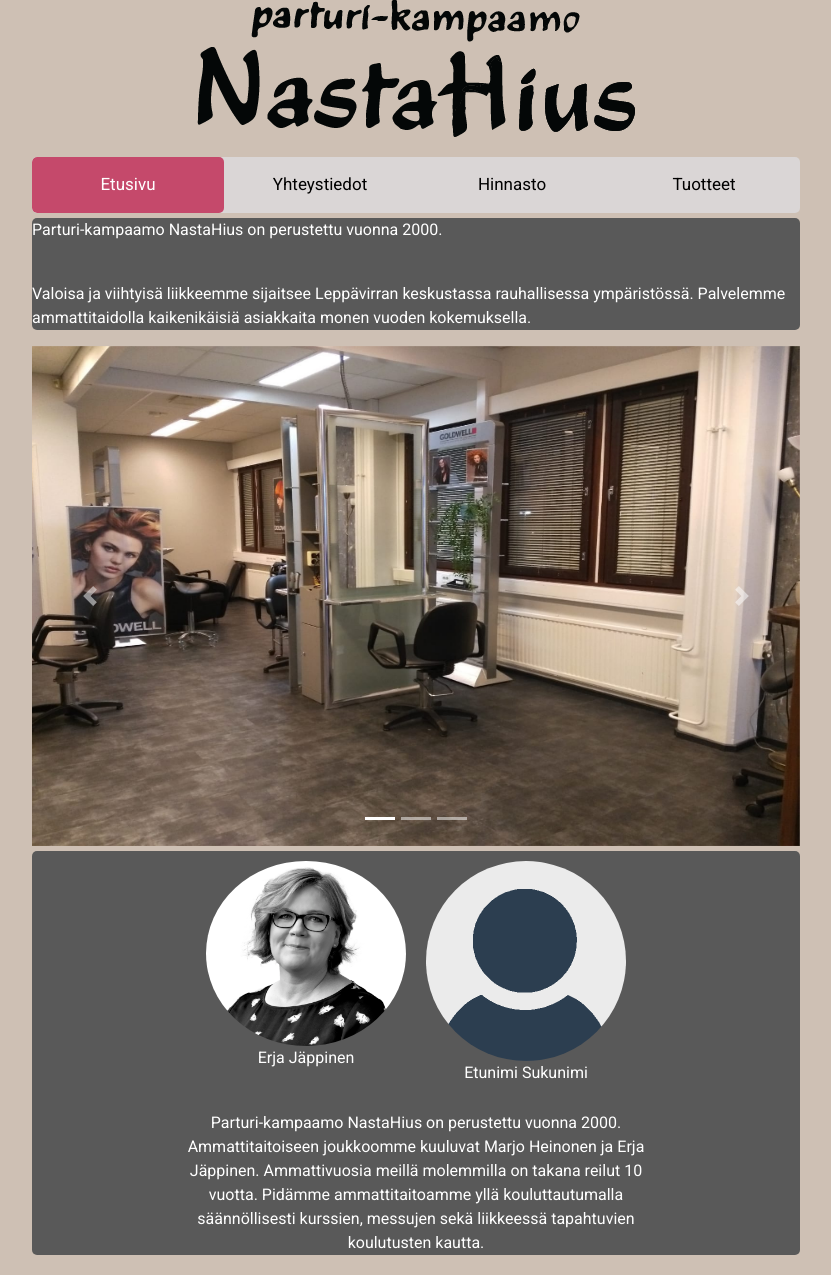
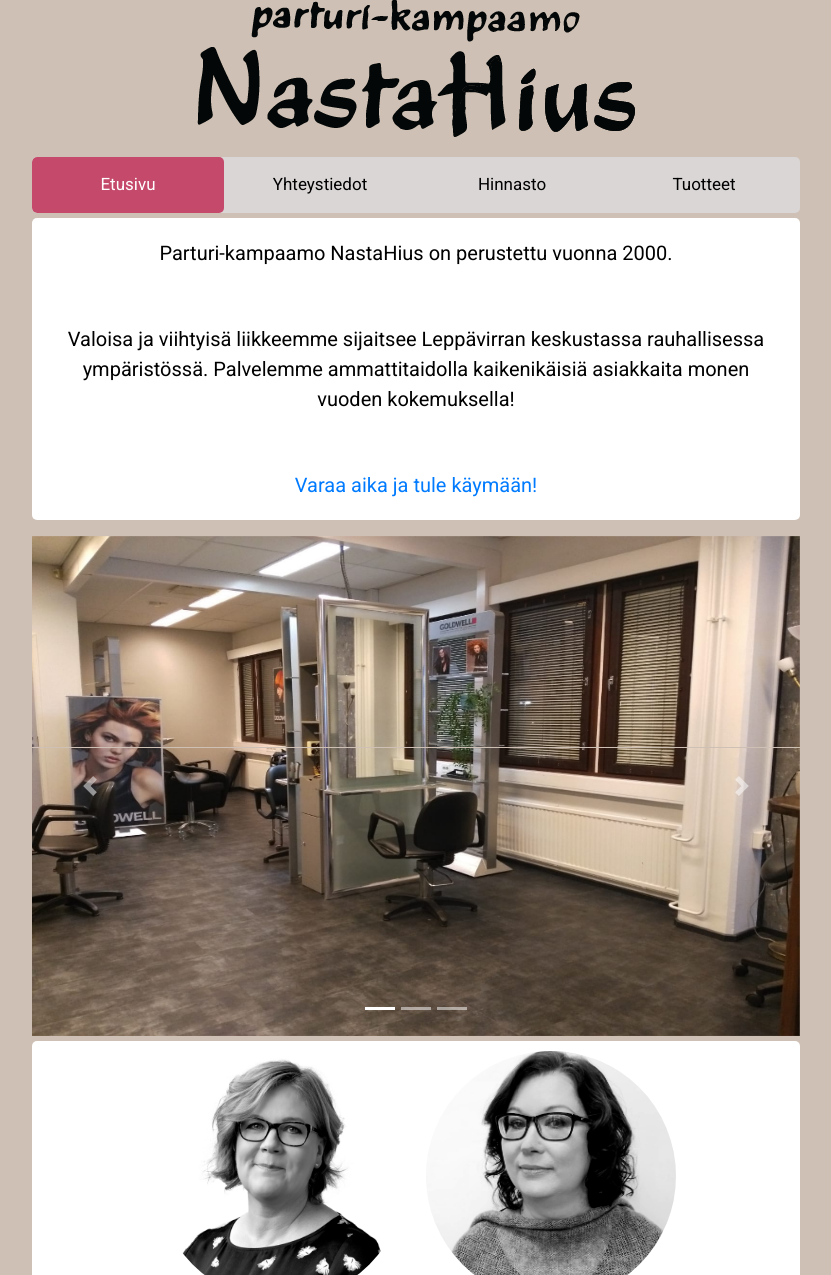
Before and after one commit to ttannerma/NastaHius, a PHP site: page / in a window 1280 px wide. Shown: the part 51-1326 px from the top of the page, without its empty margins (224-1055 px from the left). Run offline with PHP 8.4, Linux system fonts and the light colour scheme; some libraries are stand-ins or nearby versions.

Commit message:
Adjusted portrait image sizes and intro text

```diff
--- a/index.html
+++ b/index.html
@@ -33,9 +33,9 @@
     </div>
     <div id="content">
         <p>Parturi-kampaamo NastaHius on perustettu vuonna 2000.</p>
-        <br>
         <p>Valoisa ja viihtyisä liikkeemme sijaitsee Leppävirran keskustassa rauhallisessa ympäristössä.
-            Palvelemme ammattitaidolla kaikenikäisiä asiakkaita monen vuoden kokemuksella.</p>
+            Palvelemme ammattitaidolla kaikenikäisiä asiakkaita monen vuoden kokemuksella!</p>
+        <p> <a href="contact.html">Varaa aika ja tule käymään!</a></p>
     </div>
     <!-- Carousel -->
     <div id="carouselExampleIndicators" class="carousel slide" data-ride="carousel" data-interval="false">
@@ -68,12 +68,12 @@
     <div id="content">
         <div class="portraitContainer">
             <div class="portrait">
-                <img src="img/erja.jpg" alt="Erja Jäppinen parturi-kampaaja">
+                <img src="img/portrait_img1.jpg" alt="Erja Jäppinen parturi-kampaaja">
                 <p>Erja Jäppinen</p>
             </div>
             <div class="portrait">
-                <img src="img/default-user-image.png" alt="Etunimi Sukunimi parturi-kampaaja">
-                <p>Etunimi Sukunimi</p>
+                <img src="img/portrait_img2.jpg" alt="Marjo Heinonen parturi-kampaaja">
+                <p>Marjo Heinonen</p>
             </div>
         </div>
         <div class="introduction">
--- a/style.css
+++ b/style.css
@@ -49,8 +49,8 @@ body {
     color: white;
 }
 #content {
-    background-color: #595959;
-    color: white;
+    background-color: white;
+    color: black;
     display: block;
     margin: 5px 3px 0 3px;
     padding: 0;
@@ -69,8 +69,8 @@ body {
 }
 .portrait img {
     border-radius: 50%;
-    max-width: 200px;
-    height: auto;
+    width: 150px;
+    height: 150px;
     display: block;
     margin-left: auto;
     margin-right: auto;
@@ -102,6 +102,12 @@ body {
     margin-left: 3px;
     padding: 5px;
     border-radius: 5px;
+}
+
+#content p {
+    padding: 5px;
+    text-align: center;
+    font-size: 16px;
 }
 
 #menu {
@@ -145,6 +151,7 @@ body {
 
 #footerInfo > h3 {
     margin-top: 5px;
+    font-size: 20px;
 }
 
 #address {
@@ -219,6 +226,11 @@ body {
     .topnav > a {
         border-radius: 5px;
     }
+    .portrait img {
+        border-radius: 50%;
+        width: 250px;
+        height: 250px;
+    }
 
     #collapse {
         display: none;
@@ -266,11 +278,14 @@ body {
         margin-right:20%;
         margin-left:20%;
     }
-
     #content {
         width:60%;
     }
-
+    #content p {
+        padding: 20px;
+        text-align: center;
+        font-size: 20px;
+    }
     #address {
         width: 60%;
         margin: 5px 20% 20px 20%;
```
Also changed, not shown: img/liike6.jpg (added), img/portrait_img1.jpg (renamed from img/erja.jpg), img/portrait_img2.jpg (added).
